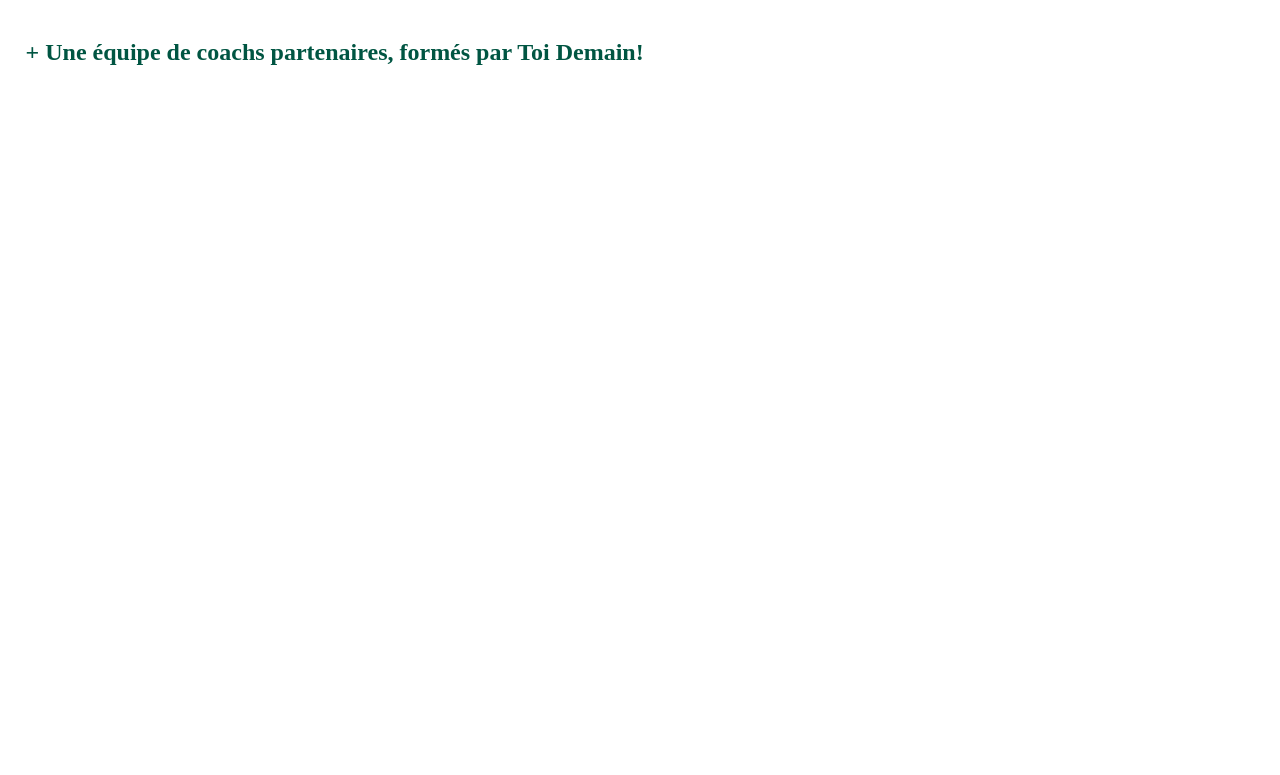
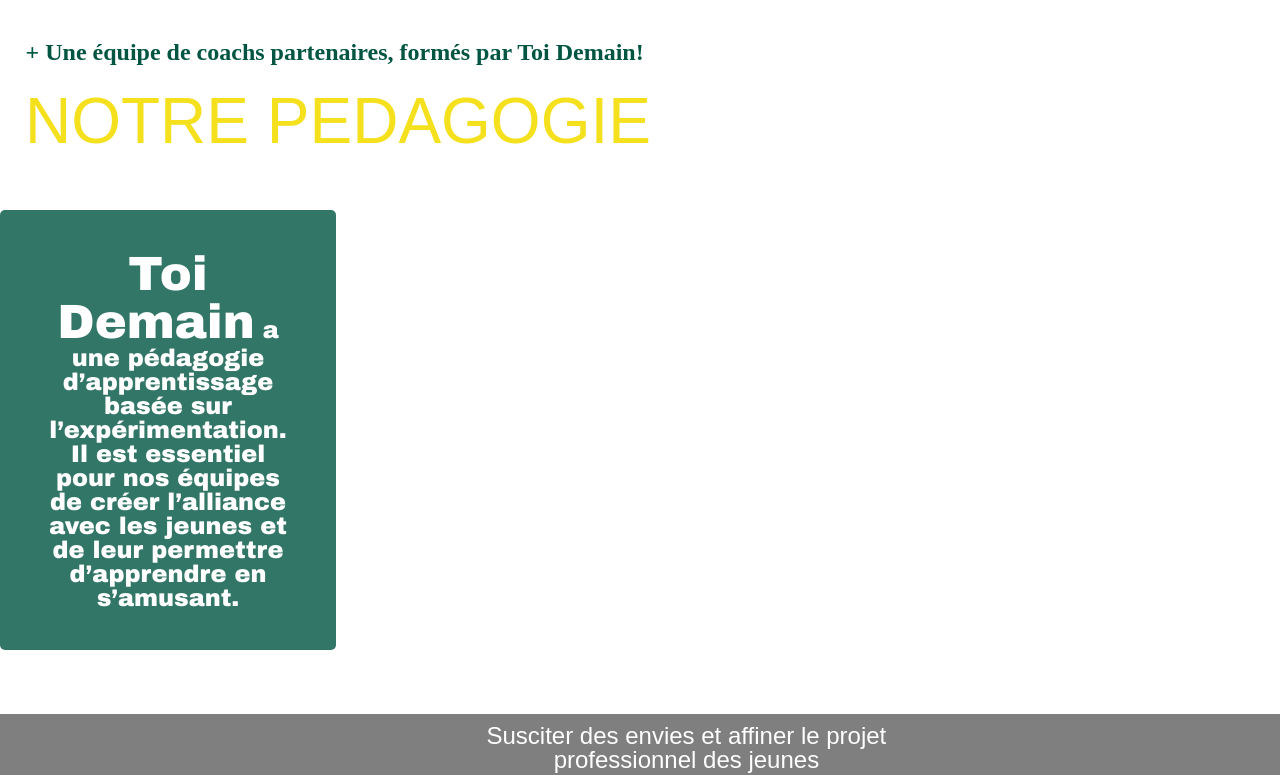
Before and after one commit to WildCodeSchool/lille-0920-js-p3-toidemain, a React (Create React App) app: page / in a window 1280 px wide. Shown: the part 959-1734 px from the top of the page. Before the commit the page ends 1039 px from the top, so only its background shows below. Built offline with nearby package versions, Linux system fonts and the light colour scheme.

Commit message:
add components to see

```diff
--- a/src/App.js
+++ b/src/App.js
@@ -3,6 +3,7 @@
 import Header from "./components/Header/index";
 import About from "./pages/about/About";
 import Footer from "./components/Footer/index";
+import Pedagogie from "./components/Pedagogie/index";
 
 function App() {
   return (
@@ -11,6 +12,7 @@
       <Header />
       <About />
       <Footer />
+      <Pedagogie />
     </div>
   );
 }
```
